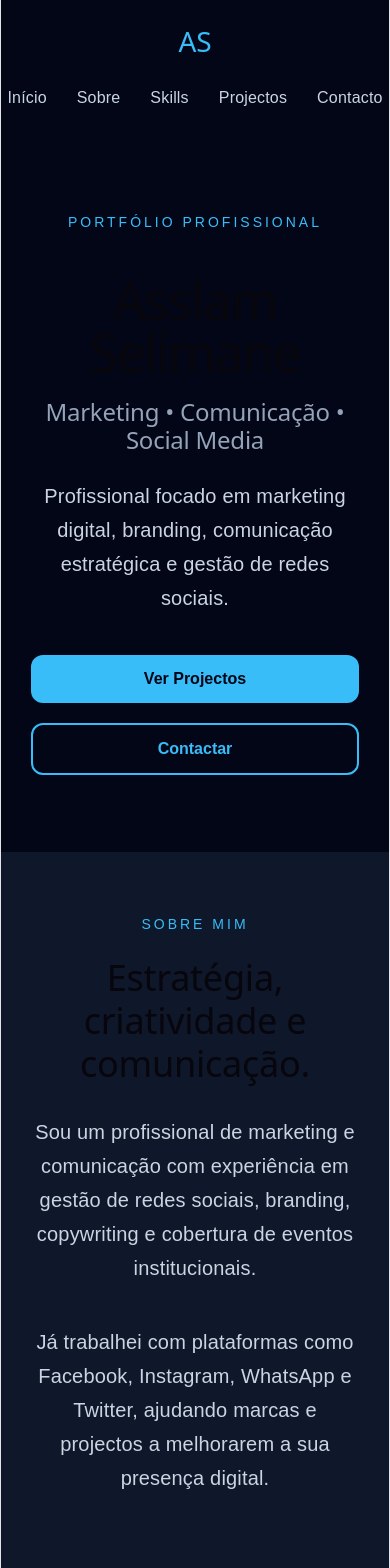
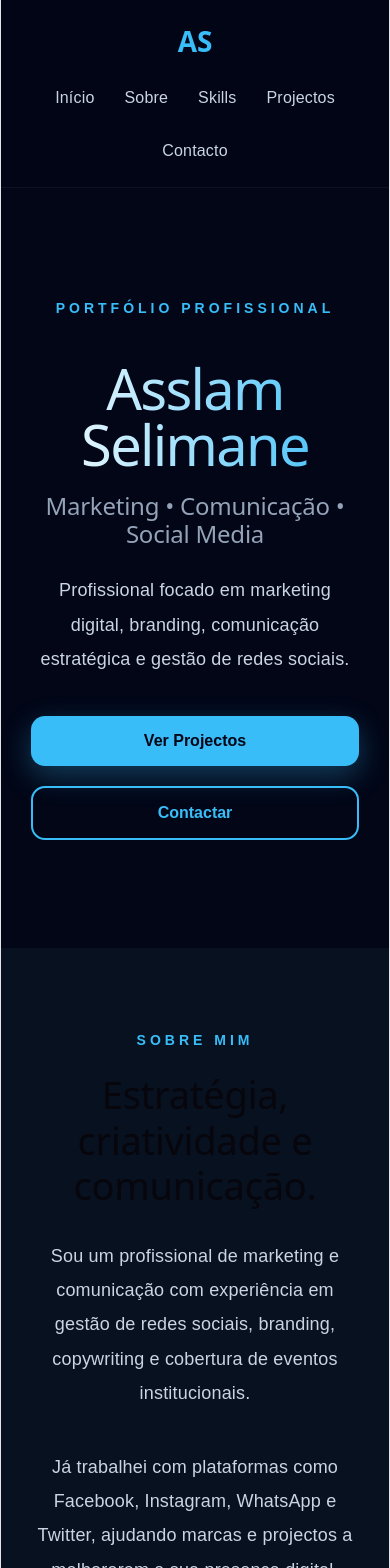
Before and after one commit to AsslamSelimane/asslam-portifolio, a React (Vite) app: page / in a window 390 px wide. Shown: the top 1568 px of the page. Built offline with nearby package versions, Linux system fonts and the light colour scheme.

Commit message:
Upgrade UI and UX design

```diff
--- a/src/App.css
+++ b/src/App.css
@@ -4,14 +4,15 @@
   box-sizing: border-box;
 }
 
+html {
+  scroll-behavior: smooth;
+}
+
 body {
   background: #020617;
   font-family: Arial, Helvetica, sans-serif;
   color: white;
-}
-
-html {
-  scroll-behavior: smooth;
+  overflow-x: hidden;
 }
 
 .app {
@@ -26,11 +27,21 @@ html {
   display: flex;
   justify-content: space-between;
   align-items: center;
+
+  position: sticky;
+  top: 0;
+  z-index: 1000;
+
+  backdrop-filter: blur(12px);
+  background: rgba(2, 6, 23, 0.8);
+
+  border-bottom: 1px solid rgba(255, 255, 255, 0.05);
 }
 
 .logo {
   font-size: 28px;
   color: #38bdf8;
+  font-weight: bold;
 }
 
 nav {
@@ -43,21 +54,37 @@ nav a {
   color: #cbd5e1;
   transition: 0.3s;
   font-size: 16px;
+  position: relative;
+}
+
+nav a::after {
+  content: '';
+  position: absolute;
+  left: 0;
+  bottom: -6px;
+  width: 0%;
+  height: 2px;
+  background: #38bdf8;
+  transition: 0.3s;
 }
 
 nav a:hover {
   color: #38bdf8;
 }
 
+nav a:hover::after {
+  width: 100%;
+}
+
 /* HERO */
 
 .hero {
-  min-height: 85vh;
+  min-height: 90vh;
   display: flex;
   flex-direction: column;
   justify-content: center;
   padding: 60px;
-  max-width: 900px;
+  max-width: 950px;
 }
 
 .tag,
@@ -65,17 +92,21 @@ nav a:hover {
   color: #38bdf8;
   margin-bottom: 20px;
   font-size: 14px;
-  letter-spacing: 3px;
+  letter-spacing: 4px;
+  font-weight: bold;
 }
 
 .hero h1 {
-  font-size: 80px;
+  font-size: 90px;
   margin-bottom: 20px;
   line-height: 1;
+  background: linear-gradient(to right, white, #38bdf8);
+  -webkit-background-clip: text;
+  -webkit-text-fill-color: transparent;
 }
 
 .hero h2 {
-  font-size: 32px;
+  font-size: 34px;
   color: #94a3b8;
   margin-bottom: 25px;
 }
@@ -84,11 +115,13 @@ nav a:hover {
 .about p,
 .contact p {
   font-size: 20px;
-  line-height: 1.7;
+  line-height: 1.9;
   color: #cbd5e1;
-  max-width: 700px;
+  max-width: 750px;
   margin-bottom: 40px;
 }
+
+/* BUTTONS */
 
 .buttons {
   display: flex;
@@ -96,8 +129,8 @@ nav a:hover {
 }
 
 button {
-  padding: 15px 30px;
-  border-radius: 12px;
+  padding: 16px 34px;
+  border-radius: 14px;
   border: none;
   cursor: pointer;
   font-size: 16px;
@@ -108,6 +141,7 @@ button {
 .primary {
   background: #38bdf8;
   color: #020617;
+  box-shadow: 0 10px 30px rgba(56, 189, 248, 0.3);
 }
 
 .secondary {
@@ -117,63 +151,72 @@ button {
 }
 
 button:hover {
-  transform: translateY(-3px);
+  transform: translateY(-5px);
 }
 
 /* SECTIONS */
 
 .about,
 .projects {
-  background: #0f172a;
+  background: #071120;
 }
 
 .about,
 .skills,
 .projects,
 .contact {
-  padding: 100px 60px;
+  padding: 120px 60px;
 }
 
 .about h2,
 .skills h2,
 .projects h2,
 .contact h2 {
-  font-size: 48px;
+  font-size: 54px;
   margin-top: 20px;
   margin-bottom: 30px;
   line-height: 1.2;
 }
 
-/* SKILLS + PROJECTS */
+/* GRID */
 
 .skills-grid,
 .projects-grid,
 .contact-info {
-  margin-top: 50px;
+  margin-top: 60px;
+
   display: grid;
-  grid-template-columns: repeat(auto-fit, minmax(250px, 1fr));
+  grid-template-columns: repeat(auto-fit, minmax(280px, 1fr));
+
   gap: 30px;
 }
+
+/* CARDS */
 
 .skill-card,
 .project-card,
 .contact-card {
-  background: #0f172a;
-  padding: 35px;
-  border-radius: 20px;
-  transition: 0.3s;
-  border: 1px solid transparent;
-}
+  background: rgba(15, 23, 42, 0.8);
 
-.contact-card {
-  background: #111c34;
+  padding: 40px;
+
+  border-radius: 24px;
+
+  transition: 0.4s;
+
+  border: 1px solid rgba(255, 255, 255, 0.05);
+
+  backdrop-filter: blur(10px);
 }
 
 .skill-card:hover,
 .project-card:hover,
 .contact-card:hover {
-  transform: translateY(-8px);
+  transform: translateY(-10px);
+
   border-color: #38bdf8;
+
+  box-shadow: 0 20px 40px rgba(56, 189, 248, 0.15);
 }
 
 .skill-card h3,
@@ -187,7 +230,7 @@ button:hover {
 .project-card p,
 .contact-card span {
   color: #cbd5e1;
-  line-height: 1.7;
+  line-height: 1.8;
   font-size: 17px;
 }
 
@@ -196,7 +239,7 @@ button:hover {
 .footer {
   padding: 40px;
   text-align: center;
-  border-top: 1px solid #1e293b;
+  border-top: 1px solid rgba(255, 255, 255, 0.05);
 }
 
 .footer p {
@@ -213,16 +256,21 @@ button:hover {
     gap: 20px;
   }
 
+  nav {
+    flex-wrap: wrap;
+    justify-content: center;
+  }
+
   .hero,
   .about,
   .skills,
   .projects,
   .contact {
-    padding: 60px 30px;
+    padding: 80px 30px;
   }
 
   .hero h1 {
-    font-size: 52px;
+    font-size: 56px;
   }
 
   .hero h2 {
@@ -233,10 +281,16 @@ button:hover {
   .skills h2,
   .projects h2,
   .contact h2 {
-    font-size: 36px;
+    font-size: 38px;
   }
 
   .buttons {
     flex-direction: column;
   }
+
+  .hero p,
+  .about p,
+  .contact p {
+    font-size: 18px;
+  }
 }
```
